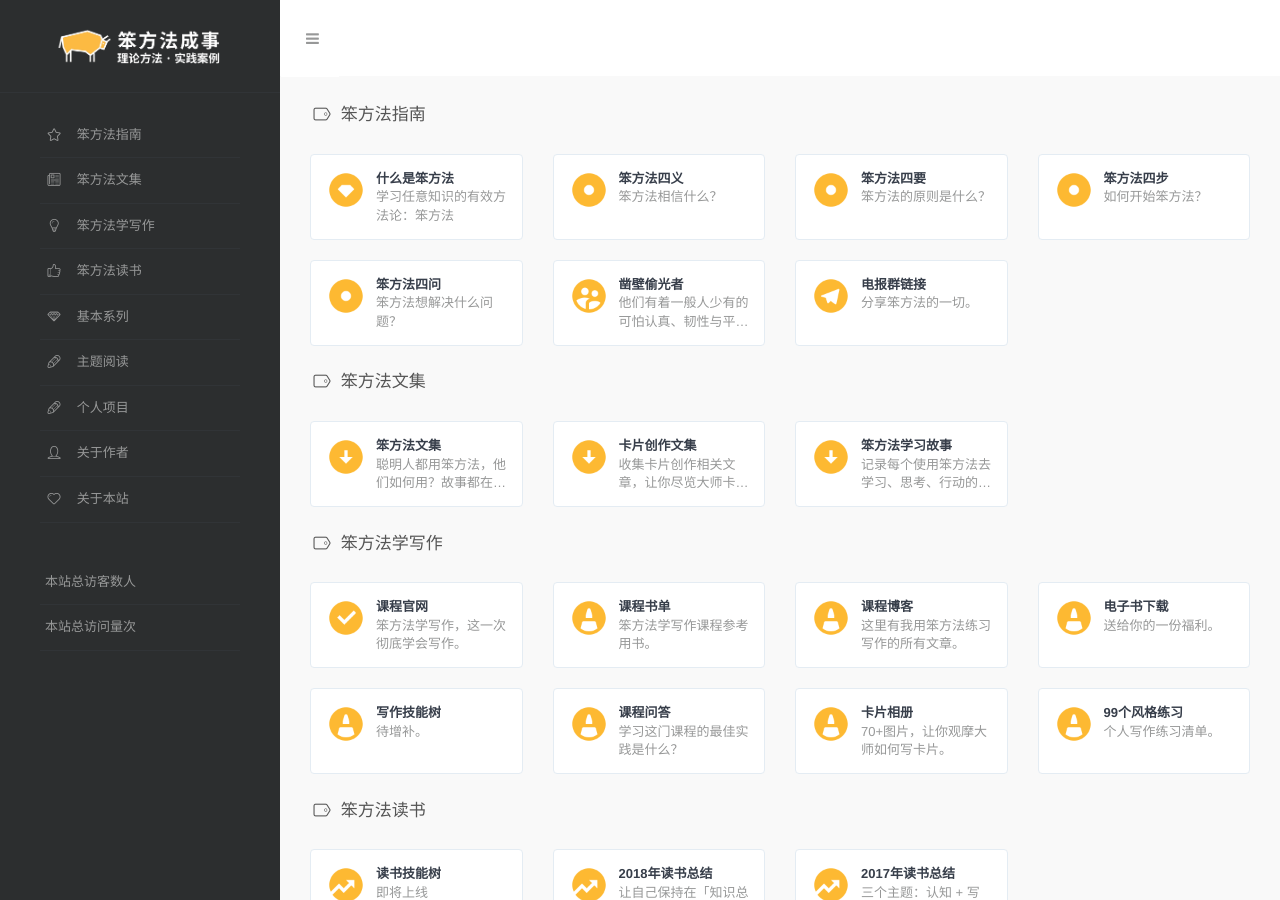
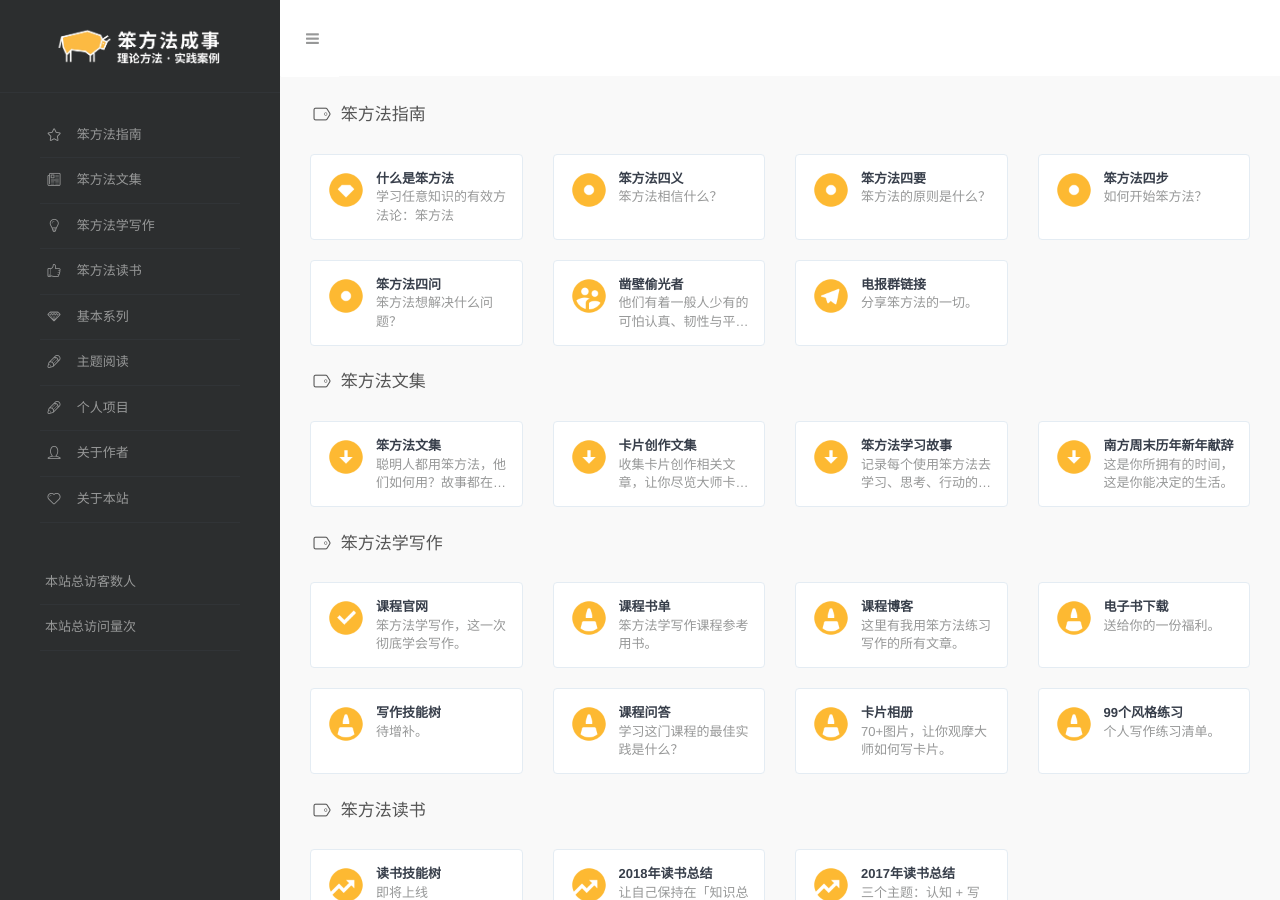
Before and after one commit to cnfeat/Home.LearnThingsTheHardWay.com, a Jekyll site: the page built from index.html, in a window 1280 px wide and 900 px high. Built offline with Jekyll 4.4.1, drawn with Linux system fonts in a browser that asks for light colours; comment, search, counter and statistics services are not loaded.

Commit message:
Update webstack.yml

```diff
--- a/_data/webstack.yml
+++ b/_data/webstack.yml
@@ -46,7 +46,10 @@
       logo: /assets/images/logos/arrow-down-circle-fill.png
       url: http://story.learnwritingthehardway.cn/#/
       description: 记录每个使用笨方法去学习、思考、行动的成长故事。
-
+    - title: 南方周末历年新年献辞
+      logo: /assets/images/logos/arrow-down-circle-fill.png
+      url: http://southernweekly.learnthingsthehardway.com/#/
+      description: 这是你所拥有的时间，这是你能决定的生活。
 
 - name: 笨方法学写作
   icon: linecons-lightbulb
```
